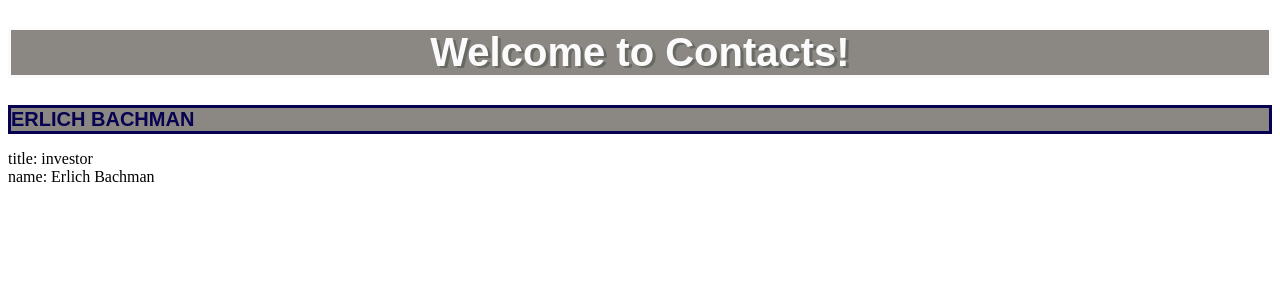
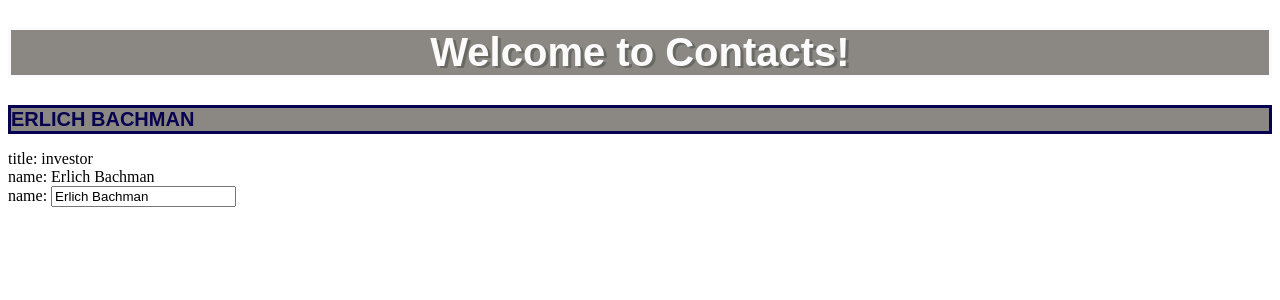
Before and after one commit to iPraetorian/contactv2, an Angular app: page / in a window 1280 px wide. Shown: the top 300 px of the page. Built offline with nearby package versions, Linux system fonts and the light colour scheme.

Commit message:
adding logic

```diff
--- a/src/app/app.module.ts
+++ b/src/app/app.module.ts
@@ -1,6 +1,6 @@
 import { BrowserModule } from '@angular/platform-browser';
 import { NgModule } from '@angular/core';
-
+import { FormsModule } from '@angular/forms';
 
 import { AppComponent } from './app.component';
 import { ContactsComponent } from './contacts/contacts.component';
@@ -14,7 +14,8 @@ import { ContactDetailComponent } from './contact-detail/contact-detail.componen
     ContactDetailComponent
   ],
   imports: [
-    BrowserModule
+    BrowserModule,
+    FormsModule
   ],
   providers: [],
   bootstrap: [AppComponent]
--- a/src/app/contacts/contacts.component.html
+++ b/src/app/contacts/contacts.component.html
@@ -1,3 +1,9 @@
 <h2>{{ contact.name | uppercase }}</h2>
 <div><span>title: </span>{{ contact.title }}</div>
 <div><span>name: </span>{{ contact.name }}</div>
+<div>
+  <label>name:
+    <input [(ngModel)]="contact.name" placeholder="name">
+
+  </label>
+</div>
```
